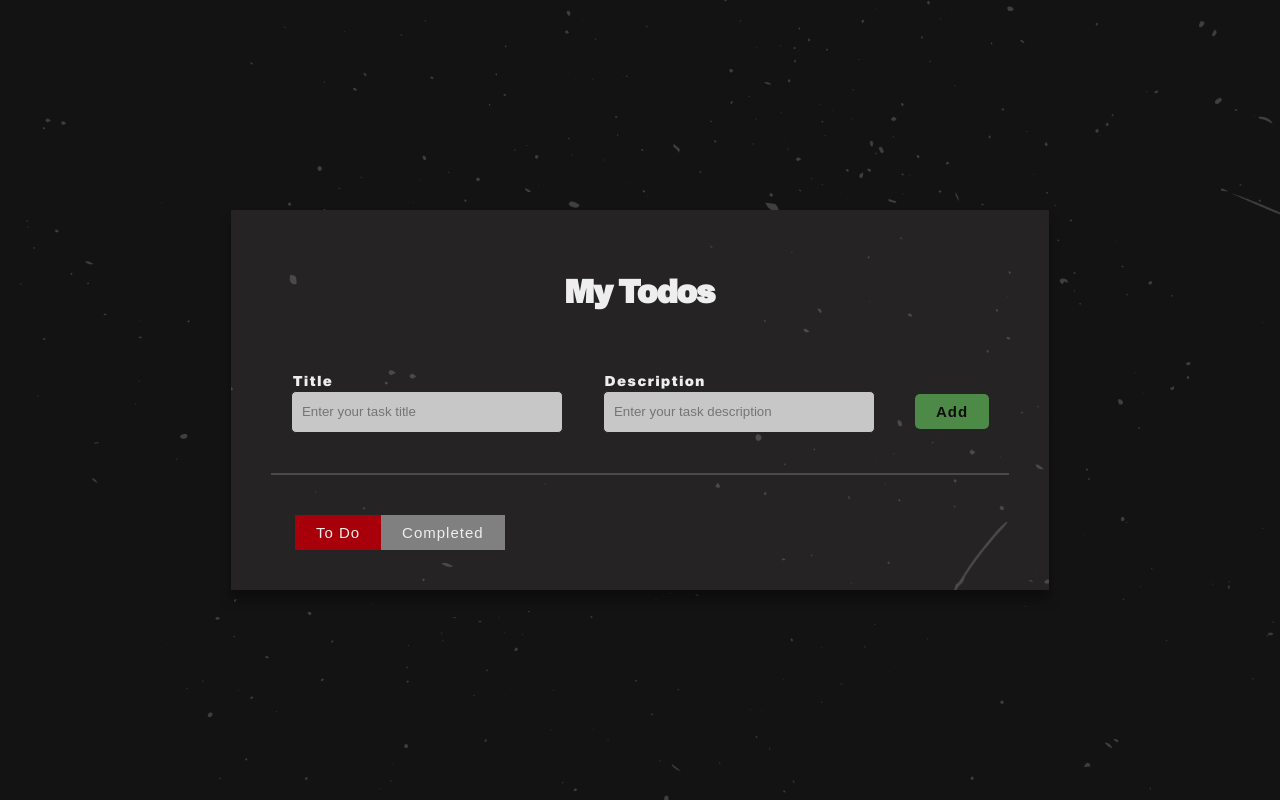
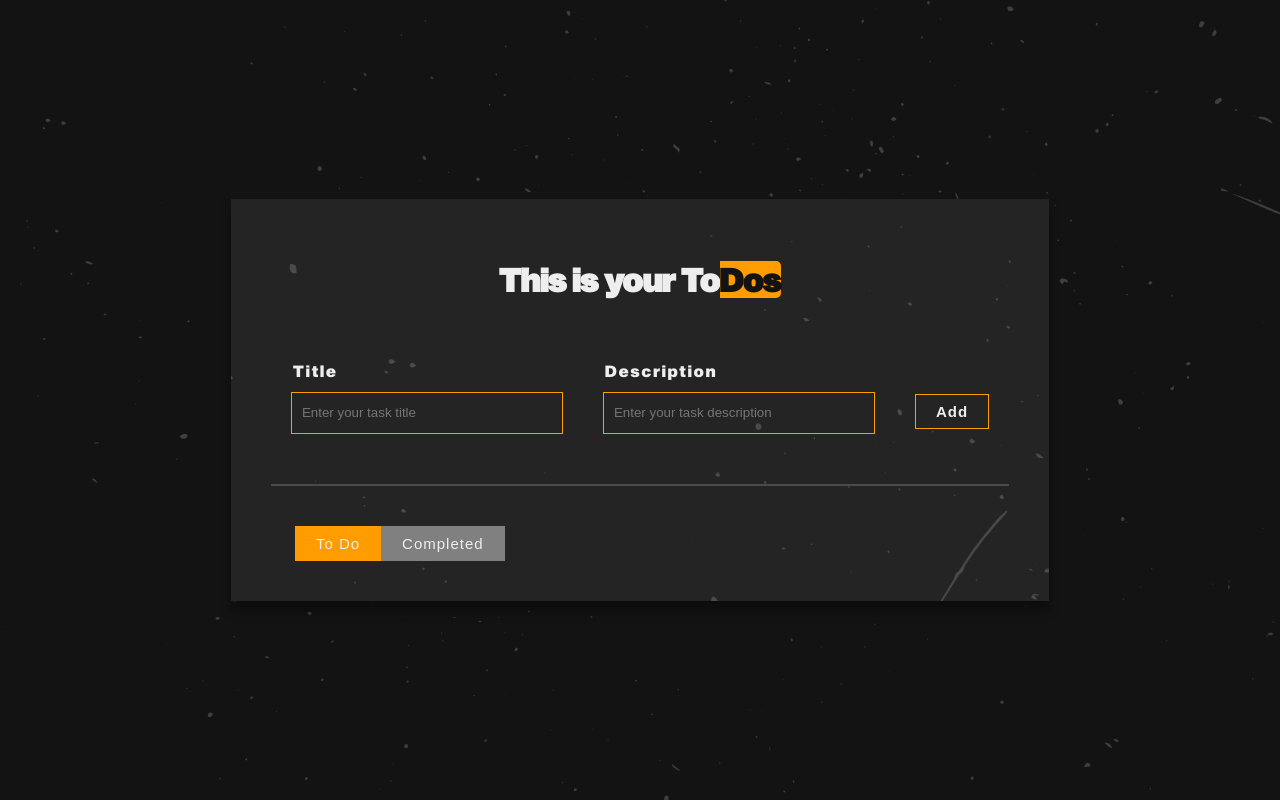
Before and after one commit to PatriusCastro/todo_app, a React (Create React App) app in the folder todo-app/: page / in a window 1280 px wide. Built offline with nearby package versions, Linux system fonts and the light colour scheme.

Commit message:
edit function nalang

```diff
--- a/todo-app/src/App.css
+++ b/todo-app/src/App.css
@@ -8,8 +8,8 @@
 :root {
   --bg-color: #eeeeee;
   --text-color: #0f0e0e;
-  --second-color: #252323;
-  --main-color: #a7000a;
+  --second-color: #242425;
+  --main-color: #FF9C00;
   --green: #7ae072;
   --big-font: 4rem;
   --h2-font: 1.6rem;
@@ -46,6 +46,12 @@
   text-align: center;
 }
 
+.todo_wrapper span{
+  color: #131313;
+  background-color: var(--main-color);
+  border-radius: 0px 5px 5px 0px;
+}
+
 .todo_input {
   display: flex;
   justify-content: center;
@@ -56,7 +62,7 @@
 
 .todo_input label {
   padding: 2px;
-  font-size: 14px;
+  font-size: 16px;
   letter-spacing: 2px;
 }
 
@@ -67,10 +73,11 @@
 }
 
 .todo_input_item input {
-  background-color: #c7c7c7;
-  color: #464444;
-  border: 1px solid var(--second-color);
-  border-radius: 5px;
+  background-color: transparent;
+  color: #eeeeee;
+  border: 1px solid var(--main-color);
+  border-radius: 0;
+  margin: 10px 0;
   padding: 2px 10px;
   width: 250px;
   height: 36px;
@@ -78,8 +85,9 @@
 }
 
 .todo_input_item input:focus{
-  background-color: #eeeeee;
-  border: 1px solid transparent;
+  background-color: var(--text-color);
+  outline: 1px solid transparent;
+  border-radius: none;
   height: 36px;
   transition: ease .50s;
 }
@@ -88,10 +96,9 @@
   display: block;
   margin: 0 auto;
   padding: 8px 20px;
-  background: #4d8a48;
-  border: 1px solid transparent;
-  border-radius: 5px;
-  color: var(--text-color);
+  background: transparent;
+  border: 1px solid var(--main-color);
+  color: var(--bg-color);
   letter-spacing: 1px;
   margin-top: 20px;
   font-size: var(--p-font);
@@ -103,6 +110,7 @@
 .todo_input_item button:hover {
   color: var(--text-color);
   background-color: var(--green);
+  border: 1px solid var(--green);
   cursor: pointer;
   transition: .5s;
 }
@@ -138,7 +146,7 @@
   justify-content: space-between;
   margin: 20px 0;
   background-color: #0f0e0e77;
-  padding: 5px 20px;
+  padding: 10px 25px;
   transition: ease-in .3s;
   box-shadow: 0 5px 5px #000000ab;
 }
@@ -147,13 +155,17 @@
   font-family: "Montserrat", sans-serif;
   font-size: var(--p-font);
   font-weight: 400;
-  padding-bottom: 20px;
+  padding: 0;
+  color: #8b8b8b;
 }
 
 .todo_list_item h3{
   font-family: "Sequel", sans-serif;
   font-size: var(--h2-font);
   font-weight: 400;
+  color: var(--main-color);
+  margin: 10px 0;
+
 }
 
 .todo_list_desc {
@@ -161,23 +173,14 @@
   align-items: center;
 }
 
-.todo_list_item h3 {
-  margin: 10px 0;
-}
-
-.todo_list_item p {
-  padding: 0;
-  margin: 20px;
-  color: #747474;
-}
-
 .todo_list_btn {
-  font-size: 44px;
+  font-size: 36px;
 }
 
 .todo_list_btn .icon{
   color: #747474;
   transition: ease-in .3s;
+  padding: 0 10px;
 }
 
 .todo_list_btn .icon:hover{
@@ -186,7 +189,7 @@
 }
 
 .todo_list_btn .checkicon{
-  color: #4d8a48;
+  color: #747474;
   transition: ease-in .3s;
 }
 
@@ -195,6 +198,16 @@
   transition: ease-in .3s;
 }
 
+.todo_list_btn .editicon{
+  color: #747474;
+  transition: ease-in .3s;
+}
+
+.todo_list_btn .editicon:hover{
+  color: var(--main-color);
+  transition: ease-in .3s;
+}
+
 .active {
   background-color: var(--main-color);
 }
--- a/todo-app/src/App.js
+++ b/todo-app/src/App.js
@@ -79,7 +79,7 @@ function App() {
 
       <div className="todo_wrapper">
 
-        <h1>My Todos</h1>
+        <h1>This is your To<span>Dos</span></h1>
 
         <div className="todo_input">
 
```
